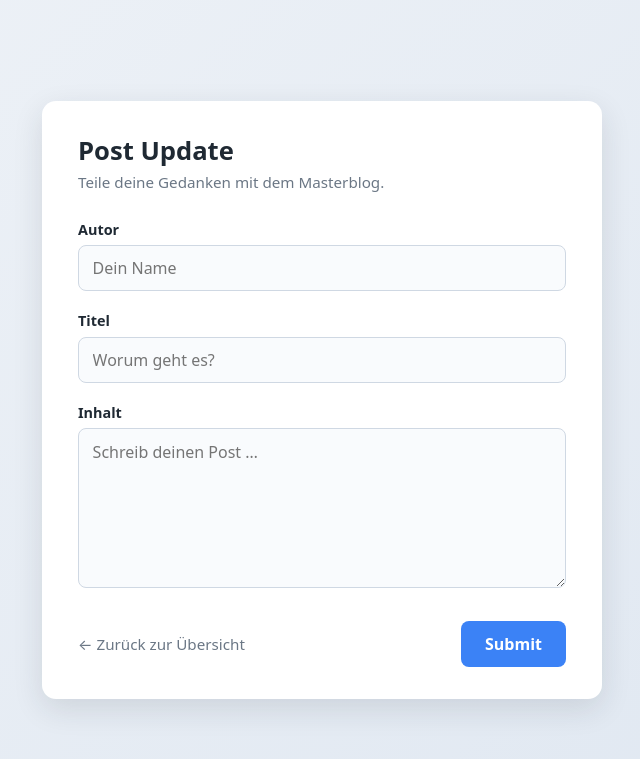
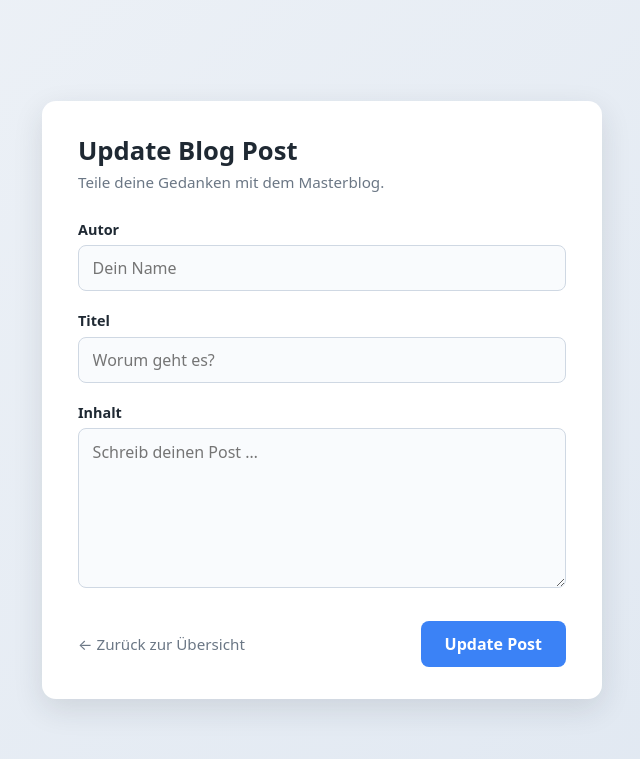
Before and after one commit to ebrendle25/masterblog, a Flask app: template templates/update.html in a window 1280 px wide. Shown: the top 759 px of the page, without its empty margins (318-958 px from the left). Run offline with Flask 3, Linux system fonts and the light colour scheme; the template is opened without the code that fills it, so the values that code supplies are empty.

Commit message:
Upd: wording

```diff
--- a/templates/update.html
+++ b/templates/update.html
@@ -3,7 +3,7 @@
 <head>
     <meta charset="UTF-8">
     <meta name="viewport" content="width=device-width, initial-scale=1.0">
-    <title>Post bearbeiten – Masterblog</title>
+    <title>Update Blog Post</title>
     <style>
         * { box-sizing: border-box; }
 
@@ -117,7 +117,7 @@
 </head>
 <body>
     <main class="card">
-        <h1>Post Update</h1>
+        <h1>Update Blog Post</h1>
         <p class="subtitle">Teile deine Gedanken mit dem Masterblog.</p>
 
         {% if error %}
@@ -142,7 +142,7 @@
 
             <div class="actions">
                 <a class="back" href="{{ url_for('index') }}">← Zurück zur Übersicht</a>
-                <button type="submit">Submit</button>
+                <button type="submit">Update Post</button>
             </div>
         </form>
     </main>
```
